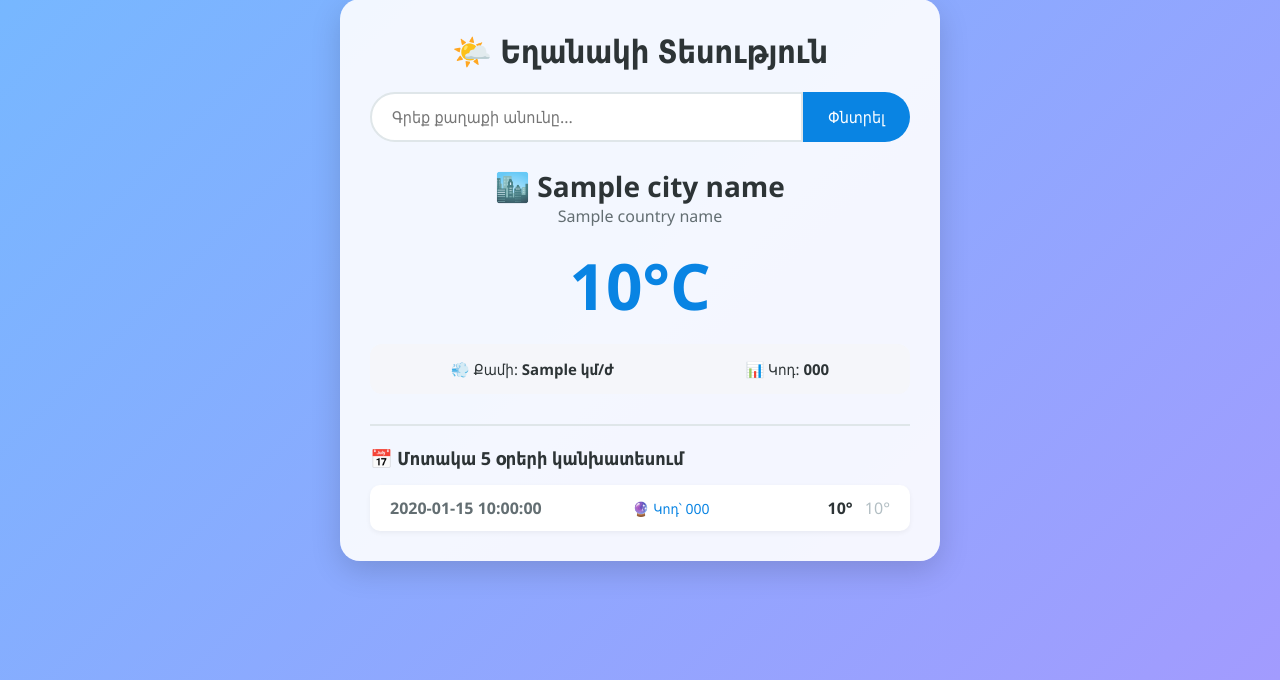
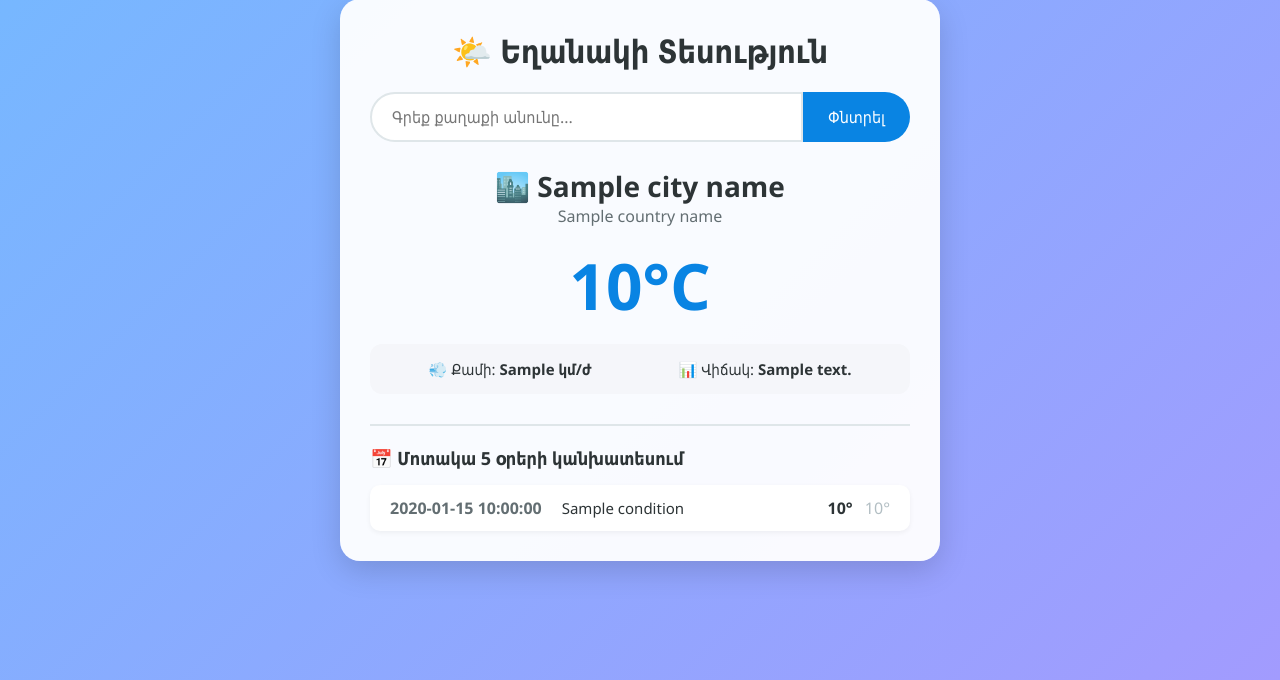
Before and after one commit to Narek201114/my-weather-site-, a Flask app: template templates/weather.html in a window 1280 px wide. Shown: the part 120-800 px from the top of the page. Run offline with Flask 3, Linux system fonts and the light colour scheme; the template is opened without the code that fills it: most values are stand-ins (such as "Sample title", 1, 10 or a date in 2020).

Commit message:
Update weather.html

```diff
--- a/templates/weather.html
+++ b/templates/weather.html
@@ -20,7 +20,7 @@
             padding: 20px;
         }
         .container {
-            background: rgba(255, 255, 255, 0.9);
+            background: rgba(255, 255, 255, 0.95);
             padding: 30px;
             border-radius: 20px;
             box-shadow: 0 10px 30px rgba(0,0,0,0.15);
@@ -74,7 +74,6 @@
         }
         .detail-item { font-size: 15px; color: #2d3436; }
 
-        /* 5 օրվա կանխատեսման ոճերը */
         .forecast-section {
             margin-top: 30px;
             border-top: 2px solid #dfe6e9;
@@ -102,7 +101,7 @@
             box-shadow: 0 2px 5px rgba(0,0,0,0.05);
         }
         .forecast-date { font-weight: 600; color: #636e72; min-width: 100px; text-align: left; }
-        .forecast-code { color: #0984e3; font-size: 14px; }
+        .forecast-code { color: #2d3436; font-size: 15px; flex: 1; text-align: left; padding-left: 20px; }
         .forecast-temp { font-weight: bold; color: #2d3436; text-align: right; min-width: 90px; }
         .min-t { color: #b2bec3; font-weight: normal; margin-left: 8px; }
     </style>
@@ -128,7 +127,7 @@
 
         <div class="details">
             <div class="detail-item">💨 Քամի: <b>{{ wind_speed }} կմ/ժ</b></div>
-            <div class="detail-item">📊 Կոդ: <b>{{ weather_code }}</b></div>
+            <div class="detail-item">📊 Վիճակ: <b>{{ weather_text }}</b></div>
         </div>
     </div>
 
@@ -139,7 +138,7 @@
             {% for day in forecast %}
             <div class="forecast-row">
                 <div class="forecast-date">{{ day.date }}</div>
-                <div class="forecast-code">🔮 Կոդ՝ {{ day.code }}</div>
+                <div class="forecast-code">{{ day.condition }}</div>
                 <div class="forecast-temp">
                     <span>{{ day.max_temp }}°</span>
                     <span class="min-t">{{ day.min_temp }}°</span>
```
